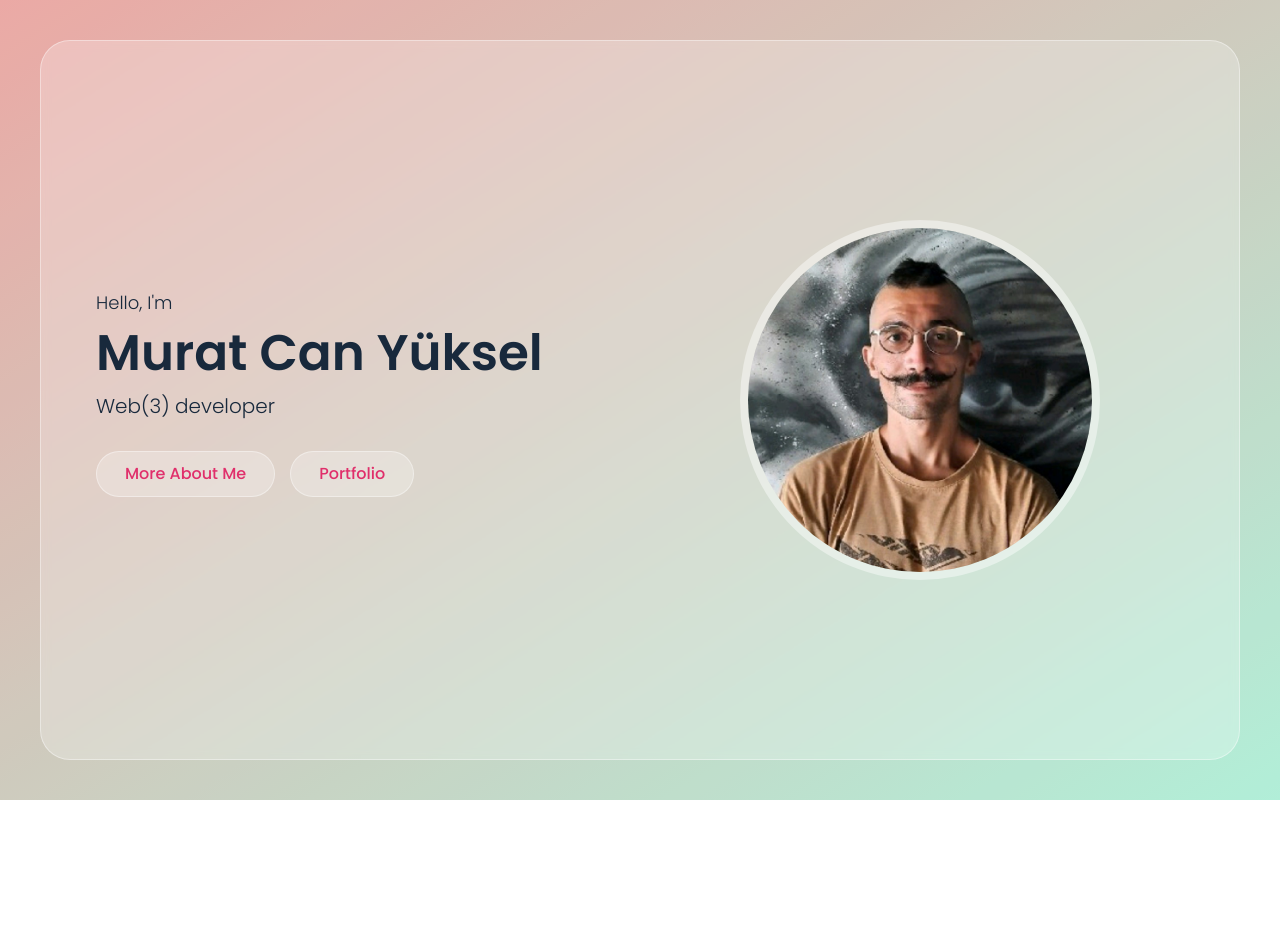
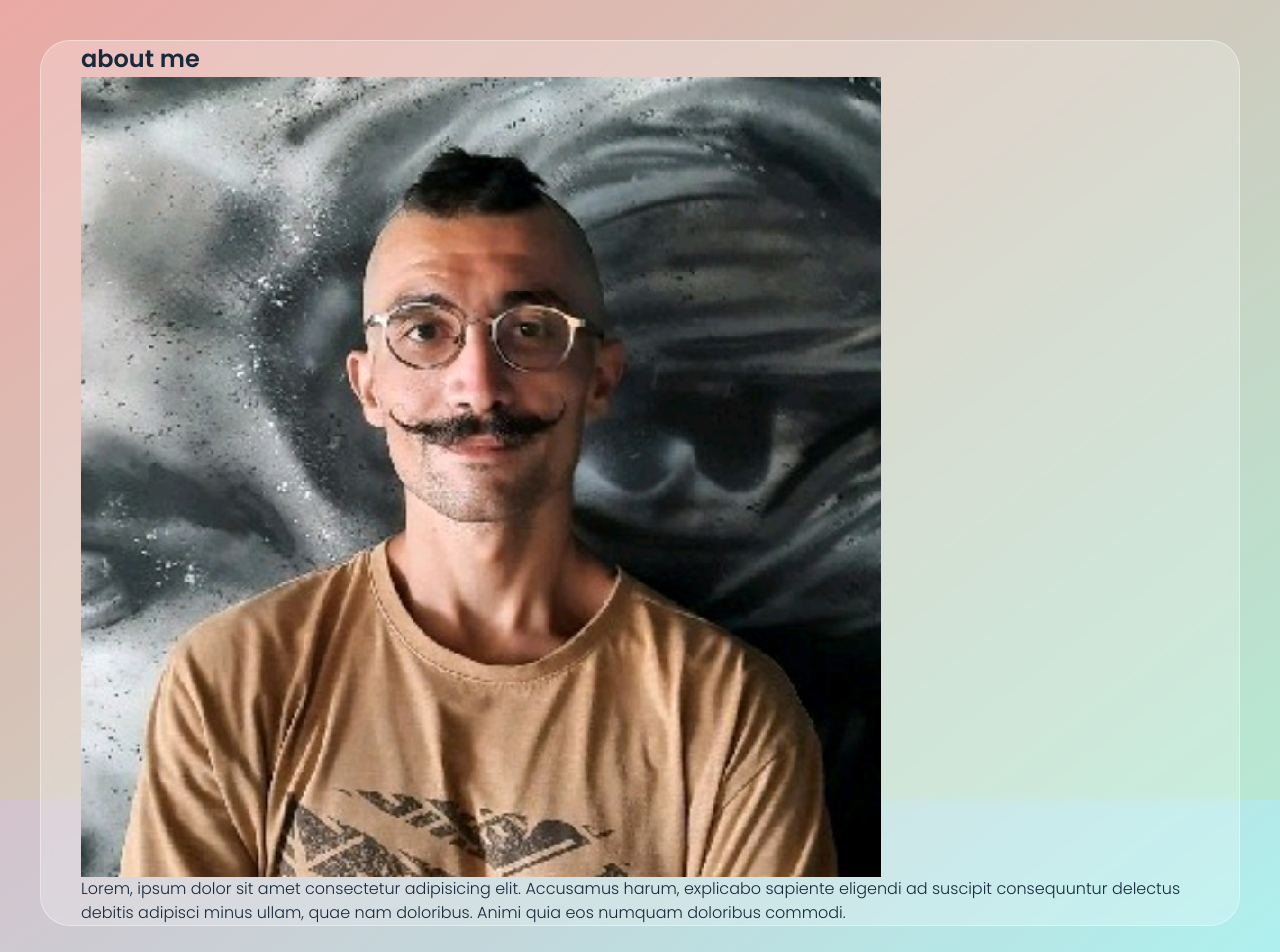
Before and after one commit to muratcan-yuksel/portfolio-glass-ex, a React (Create React App) app: page / in a window 1280 px wide. Shown: the top 952 px of the page. Before the commit the page ends 800 px from the top, so only its background shows below. Built offline with nearby package versions, Linux system fonts and the light colour scheme.

Commit message:
problem with my image

```diff
--- a/src/App.js
+++ b/src/App.js
@@ -1,10 +1,12 @@
 import React from "react";
 import Home from "./components/home/Home";
+import About from "./components/about/About";
 
 const App = () => {
   return (
     <div className="main">
       <Home />
+      <About />
     </div>
   );
 };
--- a/src/components/about/About.js
+++ b/src/components/about/About.js
@@ -1,7 +1,31 @@
 import React from "react";
+import profileImg from "../../assets/pp.jpg";
 
 const About = () => {
-  return <div>About</div>;
+  return (
+    <section className="about-section sec-padding">
+      <div className="container">
+        <div className="row">
+          <div className="section-title">
+            <h2>about me</h2>
+          </div>
+        </div>
+        <div className="row">
+          <div className="about-img">
+            <div className="img-box">
+              <img src={profileImg} alt="about img" />
+            </div>
+          </div>
+          <div className="about-text">
+            Lorem, ipsum dolor sit amet consectetur adipisicing elit. Accusamus
+            harum, explicabo sapiente eligendi ad suscipit consequuntur delectus
+            debitis adipisci minus ullam, quae nam doloribus. Animi quia eos
+            numquam doloribus commodi.
+          </div>
+        </div>
+      </div>
+    </section>
+  );
 };
 
 export default About;
--- a/src/components/about/about.css
+++ b/src/components/about/about.css
@@ -0,0 +1,12 @@
+.sec-padding {
+  padding: 80px 0;
+}
+.section-title {
+  padding: 0 15px;
+  width: 100%;
+  text-align: center;
+}
+.section-title h2 {
+  font-size: 40px;
+  text-transform: capitalize;
+}
--- a/src/components/home/Home.js
+++ b/src/components/home/Home.js
@@ -4,7 +4,7 @@ import profileImg from "../../assets/pp.jpg";
 
 const Home = () => {
   return (
-    <section className="home-section align-items-center ">
+    <section className="home-section align-items-center hidden ">
       <div className="container">
         <div className="row align-items-center ">
           <div className="home-text">
--- a/src/index.css
+++ b/src/index.css
@@ -93,6 +93,9 @@ section {
 .align-items-center {
   align-items: center;
 }
+.hidden {
+  display: none !important;
+}
 /* custom scrollbar */
 ::-webkit-scrollbar {
   width: 5px;
```
